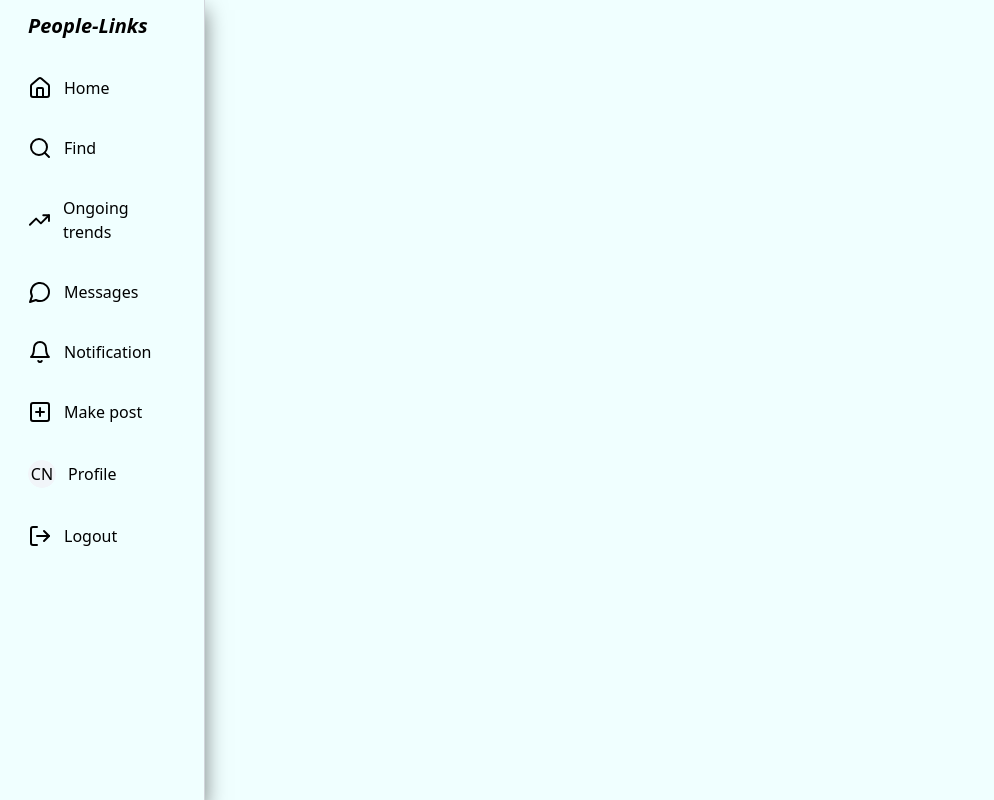
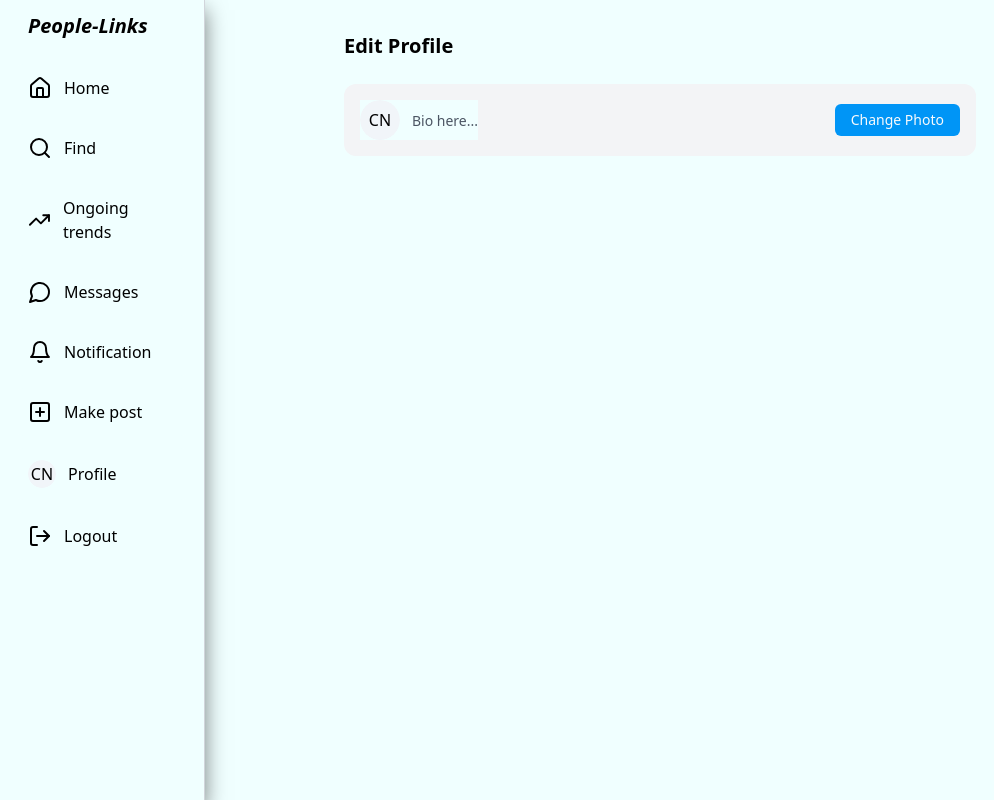
Before and after one commit to impriteshmishra/People-Links, a React (Vite) app in the folder frontend/: page /account/editprofile in a window 1280 px wide. Shown: the whole page, without its empty margins (0-994 px from the left). Built offline with nearby package versions, Linux system fonts and the light colour scheme.

Commit message:
Profile-frontend

```diff
--- a/frontend/src/components/EditProfile.jsx
+++ b/frontend/src/components/EditProfile.jsx
@@ -1,30 +1,33 @@
-import React from "react";
+import React, { useRef } from "react";
 import { useSelector } from "react-redux";
 import { Avatar, AvatarFallback, AvatarImage } from "./ui/avatar";
 import Profile from "./Profile";
 import SuggestedUser from "./SuggestedUser";
+import { Button } from "./ui/button";
 
 function EditProfile() {
   const { user } = useSelector((store) => store.auth);
+  const imageRef = useRef();
   return (
-    <div>
-      <section>
+    <div className="flex max-w-2xl mx-auto pl-10">
+      <section className="flex flex-col gap-6 w-full my-8">
         <h1 className="font-bold text-xl">Edit Profile</h1>
-        <div className="w-fit my-10 pe-32">
-          <div className="flex items-center gap-2">
+        <div className="flex items-center justify-between bg-gray-100 rounded-xl p-4">
+          <div className="flex items-center gap-3">
             <Avatar>
               <AvatarImage src={user?.profilePicture} alt="post_image" />
               <AvatarFallback>CN</AvatarFallback>
             </Avatar>
 
             <div>
-              <h1 className="font-semibold text-sm"> </h1>
+              <h1 className="font-bold text-sm"> {user?.username}</h1>
               <span className="text-gray-600 text-sm">
                 {user?.bio || "Bio here..."}
               </span>
             </div>
           </div>
-          <SuggestedUser />
+          <input ref={imageRef} type="file" className="hidden"/>
+          <Button onClick={()=>imageRef?.current.click()} className='bg-[#0095F6] h-8 hover:bg-[#318bc7]'>Change Photo</Button>
         </div>
       </section>
     </div>
```
Also changed, not shown: 2 other files (tests, documents, lock files or other folders).
